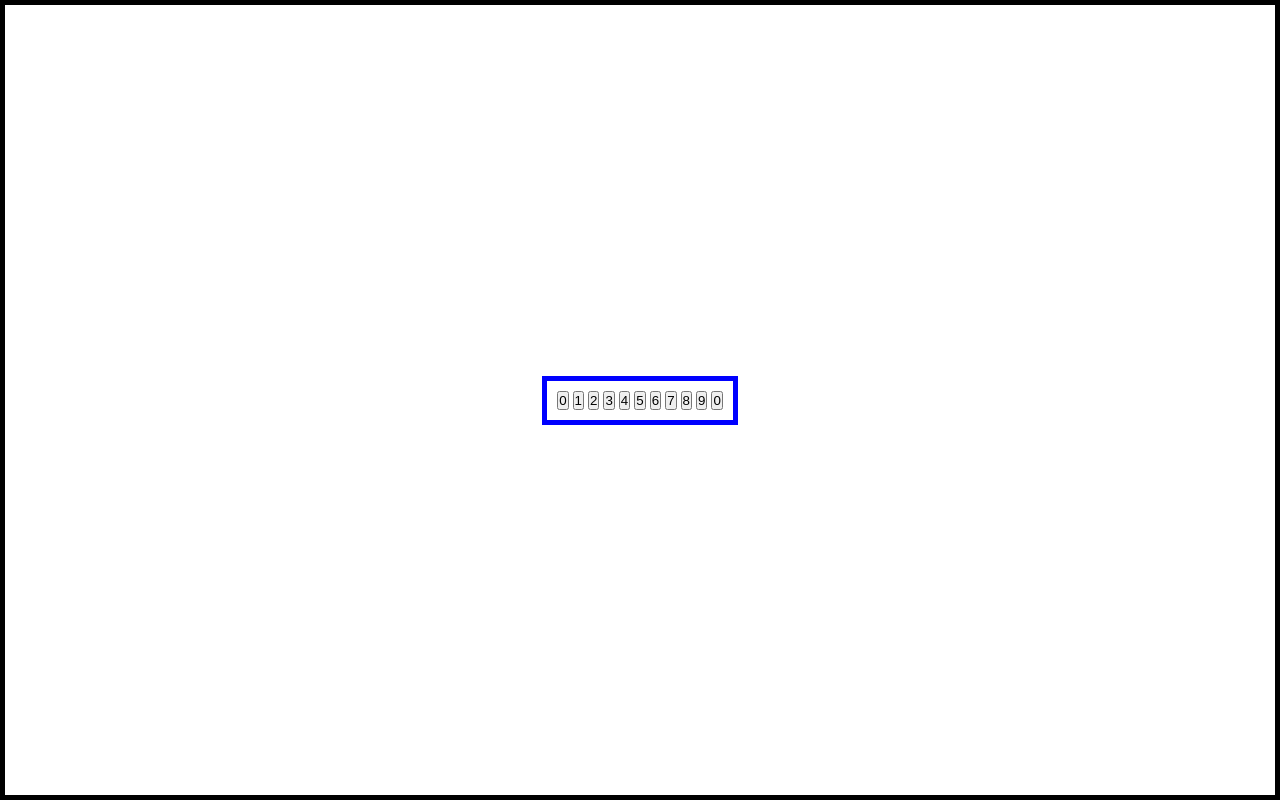
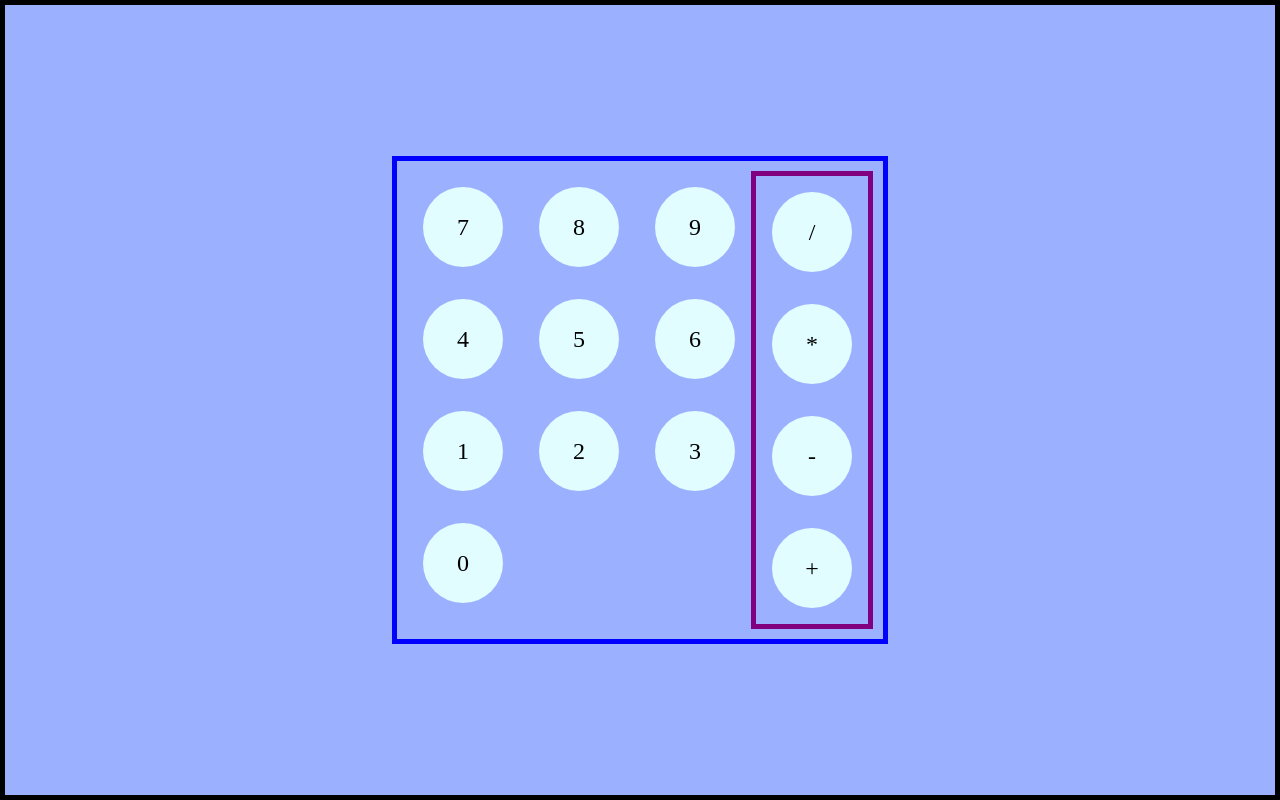
Before and after one commit to avraneel/js-calc, a plain HTML site: page index.html in a window 1280 px wide. Drawn offline with Linux system fonts and the light colour scheme; a web font is replaced by a local one.

Commit message:
Add numpad and operand buttons

```diff
--- a/index.html
+++ b/index.html
@@ -4,6 +4,9 @@
     <meta charset="UTF-8">
     <meta name="viewport" content="width=device-width, initial-scale=1.0">
     <title>Calculator</title>
+    <link rel="preconnect" href="https://fonts.googleapis.com">
+    <link rel="preconnect" href="https://fonts.gstatic.com" crossorigin>
+    <link href="https://fonts.googleapis.com/css2?family=Caveat:wght@400..700&family=Edu+NSW+ACT+Hand+Pre:wght@400..700&display=swap" rel="stylesheet">
     <link rel="stylesheet" href="styles.css">
     <script src="script.js" defer></script>
 </head>
@@ -11,17 +14,30 @@
     <div class="container">
         <div class="calculator">
             <div class="numpad">
-                <button class="num-button0">0</button>
-                <button class="num-button">1</button>
-                <button class="num-button">2</button>
-                <button class="num-button">3</button>
-                <button class="num-button">4</button>
-                <button class="num-button">5</button>
-                <button class="num-button">6</button>
-                <button class="num-button">7</button>
-                <button class="num-button">8</button>
-                <button class="num-button">9</button>
-                <button class="num-button">0</button>
+                <div class="numrow">
+                    <button class="num-button">7</button>
+                    <button class="num-button">8</button>
+                    <button class="num-button">9</button>
+                </div>
+                 <div class="numrow">
+                    <button class="num-button">4</button>
+                    <button class="num-button">5</button>
+                    <button class="num-button">6</button>
+                </div>
+                 <div class="numrow">
+                    <button class="num-button">1</button>
+                    <button class="num-button">2</button>
+                    <button class="num-button">3</button>
+                </div>
+                <div class="numrow">
+                    <button class="num-button">0</button>
+                </div>
+            </div>
+            <div class="op-pad">
+                <button class="op-button">/</button>
+                <button class="op-button">*</button>
+                <button class="op-button">-</button>
+                <button class="op-button">+</button>
             </div>
         </div>
     </div>
--- a/styles.css
+++ b/styles.css
@@ -1,6 +1,10 @@
 * {
     margin: 0;
     padding: 0;
+}
+
+body {
+    background-color: #9BB1FF;
 }
 
 .container {
@@ -14,6 +18,27 @@
 }
 
 .calculator {
+    display: flex;
     padding: 10px;
     border: 5px solid blue;
 }
+
+.num-button, .op-button {
+    background-color: #e2fdff;
+    margin: 1rem;
+    height: 5rem;
+    width: 5rem;
+    border-radius: 50%;
+    border: 0;
+    font-family: "Edu NSW ACT Hand Pre";
+    font-size: 1.5rem;
+}
+
+.op-pad {
+    border: 5px solid purple;
+}
+
+.op-pad {
+    display: flex;
+    flex-direction: column;
+}
```
